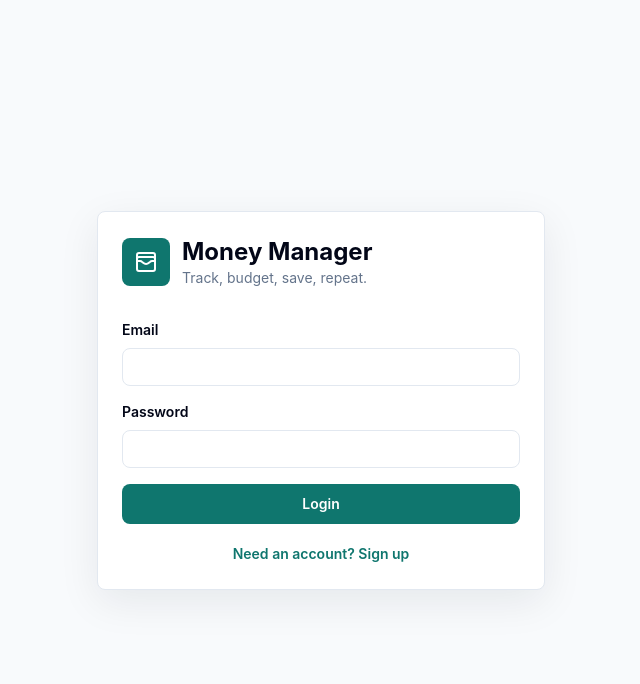
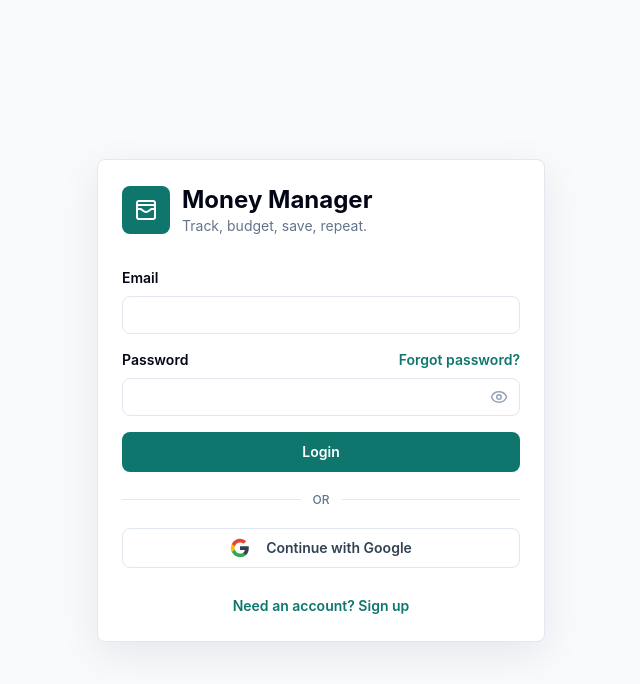
Before and after one commit to manoj-7-max/expense-tracker, a React (Vite) app: page /login in a window 1280 px wide. Shown: the top 684 px of the page, without its empty margins (319-959 px from the left). Built offline with nearby package versions, Linux system fonts and the light colour scheme; no server answers.

Commit message:
feat(auth): Add Google OAuth, password visibility toggle, and password reset flow

```diff
--- a/src/App.jsx
+++ b/src/App.jsx
@@ -4,6 +4,7 @@ import Layout from './components/Layout.jsx';
 import Dashboard from './pages/Dashboard.jsx';
 import Goals from './pages/Goals.jsx';
 import Login from './pages/Login.jsx';
+import UpdatePassword from './pages/UpdatePassword.jsx';
 import Reports from './pages/Reports.jsx';
 import Settings from './pages/Settings.jsx';
 import Transactions from './pages/Transactions.jsx';
@@ -42,6 +43,7 @@ export default function App() {
         <Route path="reports" element={<Reports />} />
         <Route path="settings" element={<Settings />} />
       </Route>
+      <Route path="/update-password" element={<ProtectedRoute><UpdatePassword /></ProtectedRoute>} />
       <Route path="*" element={<Navigate to="/" replace />} />
     </Routes>
   );
--- a/src/context/AuthContext.jsx
+++ b/src/context/AuthContext.jsx
@@ -6,6 +6,7 @@ const AuthContext = createContext(null);
 export function AuthProvider({ children }) {
   const [session, setSession] = useState(null);
   const [loading, setLoading] = useState(true);
+  const [recoveryMode, setRecoveryMode] = useState(false);
 
   useEffect(() => {
     if (!hasSupabaseConfig) {
@@ -20,9 +21,12 @@ export function AuthProvider({ children }) {
 
     const {
       data: { subscription },
-    } = supabase.auth.onAuthStateChange((_event, nextSession) => {
+    } = supabase.auth.onAuthStateChange((event, nextSession) => {
       setSession(nextSession);
       setLoading(false);
+      if (event === 'PASSWORD_RECOVERY') {
+        setRecoveryMode(true);
+      }
     });
 
     return () => subscription.unsubscribe();
@@ -34,16 +38,21 @@ export function AuthProvider({ children }) {
       user: session?.user ?? null,
       loading,
       configured: hasSupabaseConfig,
+      recoveryMode,
+      setRecoveryMode,
       signIn: (email, password) => supabase.auth.signInWithPassword({ email, password }),
+      signInWithGoogle: () => supabase.auth.signInWithOAuth({ provider: 'google', options: { redirectTo: window.location.origin } }),
       signUp: (email, password) => supabase.auth.signUp({ email, password }),
       signOut: () => supabase.auth.signOut(),
+      resetPassword: (email) => supabase.auth.resetPasswordForEmail(email, { redirectTo: `${window.location.origin}/update-password` }),
+      updatePassword: (password) => supabase.auth.updateUser({ password }),
       deleteAccount: async () => {
         const { error } = await supabase.from('users').delete().eq('id', session.user.id);
         if (error) throw error;
         await supabase.auth.signOut();
       },
     }),
-    [loading, session],
+    [loading, session, recoveryMode],
   );
 
   return <AuthContext.Provider value={value}>{children}</AuthContext.Provider>;
--- a/src/pages/Login.jsx
+++ b/src/pages/Login.jsx
@@ -1,12 +1,13 @@
 import { useState } from 'react';
-import { WalletCards } from 'lucide-react';
+import { Eye, EyeOff, WalletCards } from 'lucide-react';
 import { useAuth } from '../context/AuthContext.jsx';
 
 export default function Login() {
-  const { signIn, signUp, configured } = useAuth();
+  const { signIn, signUp, configured, signInWithGoogle, resetPassword } = useAuth();
   const [mode, setMode] = useState('login');
   const [email, setEmail] = useState('');
   const [password, setPassword] = useState('');
+  const [showPassword, setShowPassword] = useState(false);
   const [message, setMessage] = useState('');
   const [loading, setLoading] = useState(false);
 
@@ -14,10 +15,23 @@ export default function Login() {
     event.preventDefault();
     setLoading(true);
     setMessage('');
-    const { error } = mode === 'login' ? await signIn(email, password) : await signUp(email, password);
+    let error = null;
+
+    if (mode === 'login') {
+      const res = await signIn(email, password);
+      error = res?.error;
+    } else if (mode === 'signup') {
+      const res = await signUp(email, password);
+      error = res?.error;
+    } else if (mode === 'reset') {
+      const res = await resetPassword(email);
+      error = res?.error;
+    }
+
     setLoading(false);
     if (error) setMessage(error.message);
     else if (mode === 'signup') setMessage('Account created. Check your email if confirmations are enabled.');
+    else if (mode === 'reset') setMessage('Password reset link sent to your email.');
   };
 
   return (
@@ -44,18 +58,51 @@ export default function Login() {
             Email
             <input className="input mt-2" type="email" required value={email} onChange={(e) => setEmail(e.target.value)} />
           </label>
-          <label className="block text-sm font-semibold">
-            Password
-            <input className="input mt-2" type="password" minLength="6" required value={password} onChange={(e) => setPassword(e.target.value)} />
-          </label>
+
+          {mode !== 'reset' && (
+            <div>
+              <div className="flex items-center justify-between">
+                <label className="text-sm font-semibold">Password</label>
+                {mode === 'login' && (
+                  <button type="button" onClick={() => setMode('reset')} className="text-sm font-semibold text-teal-700 hover:underline dark:text-teal-300">
+                    Forgot password?
+                  </button>
+                )}
+              </div>
+              <div className="relative mt-2">
+                <input className="input pr-10" type={showPassword ? 'text' : 'password'} minLength="6" required value={password} onChange={(e) => setPassword(e.target.value)} />
+                <button type="button" className="absolute right-3 top-1/2 -translate-y-1/2 text-slate-400 hover:text-slate-600 dark:hover:text-slate-300" onClick={() => setShowPassword(!showPassword)}>
+                  {showPassword ? <EyeOff size={18} /> : <Eye size={18} />}
+                </button>
+              </div>
+            </div>
+          )}
+
           {message ? <p className="rounded-lg bg-slate-100 p-3 text-sm text-slate-700 dark:bg-slate-800 dark:text-slate-200">{message}</p> : null}
           <button className="btn-primary w-full" disabled={!configured || loading} type="submit">
-            {mode === 'login' ? 'Login' : 'Create account'}
+            {mode === 'login' ? 'Login' : mode === 'signup' ? 'Create account' : 'Send Reset Link'}
           </button>
         </form>
 
-        <button className="mt-5 w-full text-sm font-semibold text-teal-700 dark:text-teal-300" type="button" onClick={() => setMode(mode === 'login' ? 'signup' : 'login')}>
-          {mode === 'login' ? 'Need an account? Sign up' : 'Already have an account? Login'}
+        {mode !== 'reset' && (
+          <>
+            <div className="my-5 flex items-center gap-3 before:h-px before:flex-1 before:bg-slate-200 after:h-px after:flex-1 after:bg-slate-200 dark:before:bg-slate-800 dark:after:bg-slate-800">
+              <span className="text-xs font-medium uppercase text-slate-500 dark:text-slate-400">Or</span>
+            </div>
+            <button className="btn-secondary mb-5 w-full justify-center" type="button" disabled={!configured || loading} onClick={signInWithGoogle}>
+              <svg className="mr-2 h-5 w-5" viewBox="0 0 24 24">
+                <path fill="currentColor" d="M22.56 12.25c0-.78-.07-1.53-.2-2.25H12v4.26h5.92c-.26 1.37-1.04 2.53-2.21 3.31v2.77h3.57c2.08-1.92 3.28-4.74 3.28-8.09z" />
+                <path fill="#34A853" d="M12 23c2.97 0 5.46-.98 7.28-2.66l-3.57-2.77c-.98.66-2.23 1.06-3.71 1.06-2.86 0-5.29-1.93-6.16-4.53H2.18v2.84C3.99 20.53 7.7 23 12 23z" />
+                <path fill="#FBBC05" d="M5.84 14.09c-.22-.66-.35-1.36-.35-2.09s.13-1.43.35-2.09V7.07H2.18C1.43 8.55 1 10.22 1 12s.43 3.45 1.18 4.93l2.85-2.22.81-.62z" />
+                <path fill="#EA4335" d="M12 5.38c1.62 0 3.06.56 4.21 1.64l3.15-3.15C17.45 2.09 14.97 1 12 1 7.7 1 3.99 3.47 2.18 7.07l3.66 2.84c.87-2.6 3.3-4.53 6.16-4.53z" />
+              </svg>
+              Continue with Google
+            </button>
+          </>
+        )}
+
+        <button className="mt-2 w-full text-sm font-semibold text-teal-700 dark:text-teal-300" type="button" onClick={() => { setMode(mode === 'login' ? 'signup' : 'login'); setMessage(''); }}>
+          {mode === 'login' ? 'Need an account? Sign up' : mode === 'signup' ? 'Already have an account? Login' : 'Back to Login'}
         </button>
       </section>
     </main>
--- /dev/null
+++ b/src/pages/UpdatePassword.jsx
@@ -0,0 +1,60 @@
+import { useState } from 'react';
+import { useNavigate } from 'react-router-dom';
+import { KeyRound, Eye, EyeOff } from 'lucide-react';
+import { useAuth } from '../context/AuthContext.jsx';
+
+export default function UpdatePassword() {
+  const { updatePassword } = useAuth();
+  const navigate = useNavigate();
+  const [password, setPassword] = useState('');
+  const [showPassword, setShowPassword] = useState(false);
+  const [message, setMessage] = useState('');
+  const [loading, setLoading] = useState(false);
+
+  const submit = async (event) => {
+    event.preventDefault();
+    setLoading(true);
+    setMessage('');
+
+    const { error } = await updatePassword(password);
+
+    setLoading(false);
+    if (error) {
+      setMessage(error.message);
+    } else {
+      navigate('/');
+    }
+  };
+
+  return (
+    <main className="grid min-h-screen place-items-center bg-slate-50 px-4 py-8 text-slate-950 dark:bg-slate-950 dark:text-slate-100">
+      <section className="w-full max-w-md rounded-lg border border-slate-200 bg-white p-6 shadow-soft dark:border-slate-800 dark:bg-slate-900">
+        <div className="mb-8 flex items-center gap-3">
+          <div className="grid h-12 w-12 place-items-center rounded-lg bg-teal-700 text-white">
+            <KeyRound size={24} />
+          </div>
+          <div>
+            <h1 className="text-2xl font-bold">Update Password</h1>
+            <p className="text-sm text-slate-500 dark:text-slate-400">Enter your new secure password.</p>
+          </div>
+        </div>
+
+        <form className="mt-6 space-y-4" onSubmit={submit}>
+          <div>
+            <label className="text-sm font-semibold">New Password</label>
+            <div className="relative mt-2">
+              <input className="input pr-10" type={showPassword ? 'text' : 'password'} minLength="6" required value={password} onChange={(e) => setPassword(e.target.value)} />
+              <button type="button" className="absolute right-3 top-1/2 -translate-y-1/2 text-slate-400 hover:text-slate-600 dark:hover:text-slate-300" onClick={() => setShowPassword(!showPassword)}>
+                {showPassword ? <EyeOff size={18} /> : <Eye size={18} />}
+              </button>
+            </div>
+          </div>
+          {message ? <p className="rounded-lg bg-slate-100 p-3 text-sm text-slate-700 dark:bg-slate-800 dark:text-slate-200">{message}</p> : null}
+          <button className="btn-primary w-full" disabled={loading} type="submit">
+            Save Password
+          </button>
+        </form>
+      </section>
+    </main>
+  );
+}
```
